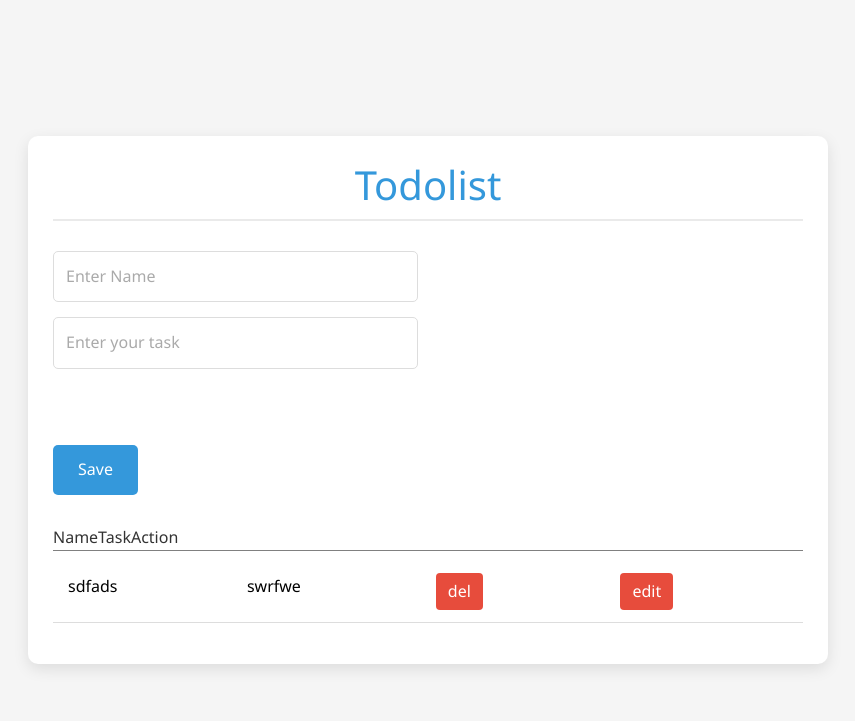
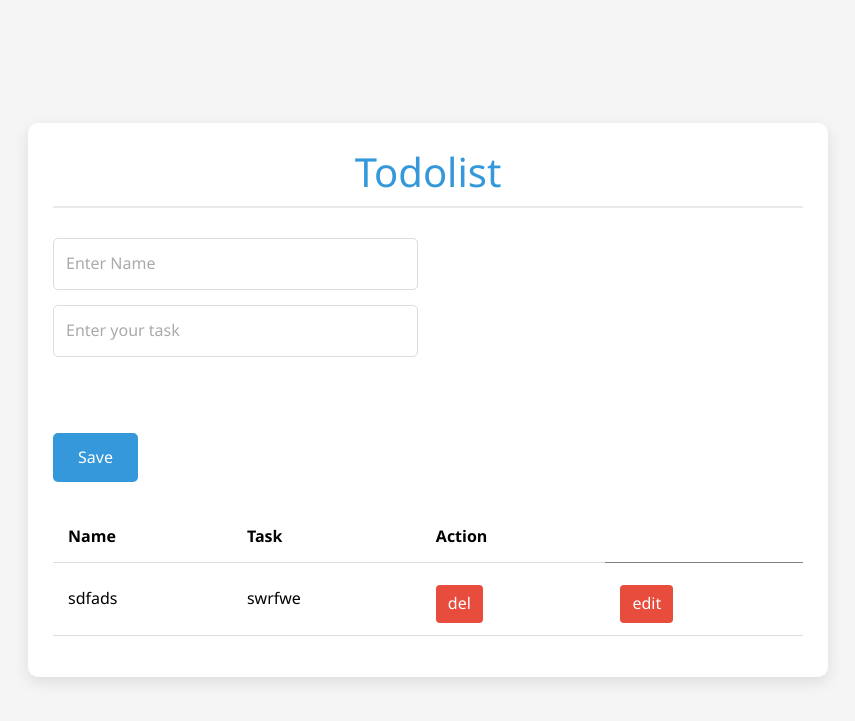
Before and after one commit to rahulrameshm0/todolist, a Django app: page / in a window 1280 px wide. Shown: the top 721 px of the page, without its empty margins (212-1067 px from the left). Run offline with Django 5.2, Linux system fonts and the light colour scheme; data comes from the database, SQL or seed files in the repository; both versions use the stored data as it was after the commit.

Commit message:
changed <tr> tag into <th> tag

```diff
--- a/crudproject/templates/home.html
+++ b/crudproject/templates/home.html
@@ -27,9 +27,9 @@
         <table>
             <thead>
                 <tr>
-                    <tr>Name</tr>
-                    <tr>Task</tr>
-                    <tr>Action</tr>
+                    <th>Name</th>
+                    <th>Task</th>
+                    <th>Action</th>
                 </tr>
                 <tbody>
                     {% for i in as %}
```
Also changed, not shown: crudproject/db.sqlite3, 1 other file.
